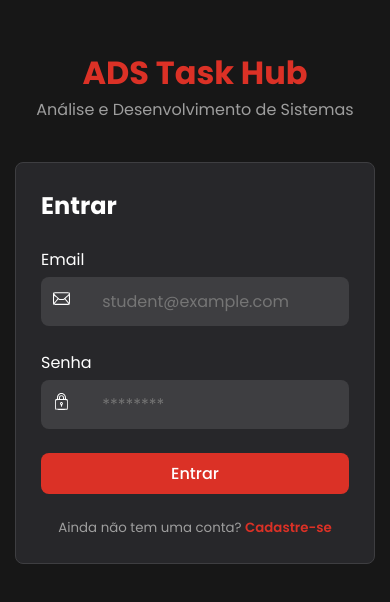
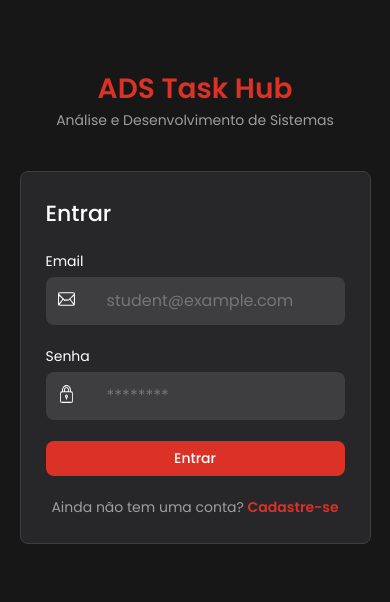
Before and after one commit to kaykiletieri/ads-task-hub-web, an Angular app: page /login in a window 390 px wide. Shown: the part 116-718 px from the top of the page. Built offline with nearby package versions, Linux system fonts and the light colour scheme.

Commit message:
feat: adjust responsive styles and add dynamic font sizes

```diff
--- a/src/app/components/default-auth-layout/default-auth-layout.component.scss
+++ b/src/app/components/default-auth-layout/default-auth-layout.component.scss
@@ -6,7 +6,7 @@ main {
     height: 100vh;
     display: flex;
     flex-direction: column;
-    padding: 15px;
+    padding: 15px clamp(15px, 5vw, 100px);
     justify-content: center;
     align-items: center;
 
@@ -29,6 +29,7 @@ main {
         background: $secondary-bg-color;
         display: flex;
         width: 100%;
+        max-width: 600px;
         border-radius: $primary-border-radius;
         flex-direction: column;
         padding: 25px;
@@ -41,7 +42,6 @@ main {
 
         .link-container {
             text-align: center;
-            font-size: 10pt;
             color: $secondary-text-color;
 
             a {
--- a/src/styles.scss
+++ b/src/styles.scss
@@ -3,6 +3,39 @@
   padding: 0;
   box-sizing: border-box;
   font-family: "Poppins", sans-serif;
+  font-size: clamp(14px, 1.2vw, 18px);
+  line-height: 1.5;
+}
+
+h1 {
+  font-size: clamp(28px, 4vw, 42px);
+  font-weight: 600;
+}
+
+h2 {
+  font-size: clamp(22px, 3vw, 32px);
+  font-weight: 500;
+}
+
+h3 {
+  font-size: clamp(18px, 2.5vw, 26px);
+  font-weight: 500;
+}
+
+h4 {
+  font-size: clamp(16px, 2vw, 22px);
+  font-weight: 500;
+}
+
+p,
+label,
+span,
+a,
+li,
+input,
+button,
+textarea {
+  font-size: clamp(14px, 1.2vw, 18px);
 }
 
 html,
```
